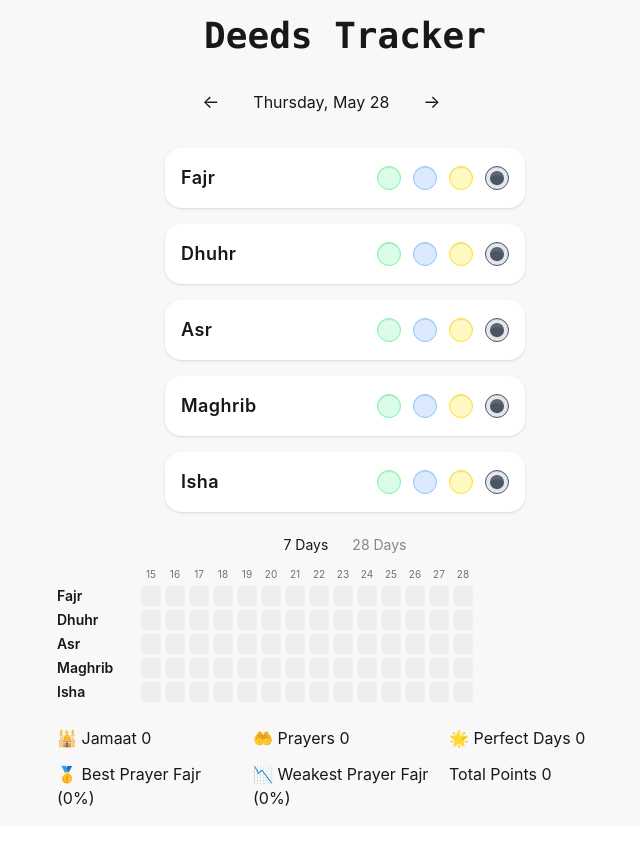
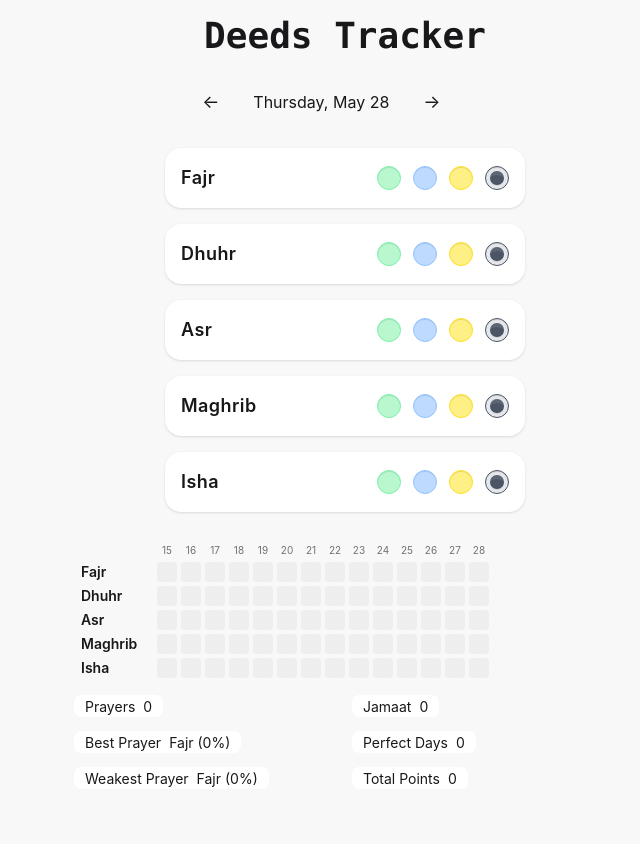
Before and after one commit to KnTanveer/Deeds-tracker, a React (Vite) app: page / in a window 1280 px wide. Shown: the top 844 px of the page, without its empty margins (295-935 px from the left). Built offline with nearby package versions, Linux system fonts and the light colour scheme.

Commit message:
made stats section

```diff
--- a/src/App.jsx
+++ b/src/App.jsx
@@ -1,13 +1,38 @@
 import NamaazCard from "./components/NamaazCard";
-import NavigateDates from "./components/navigateDates";
-import PrayerHeatmap from "./components/PrayerHeatmap";
 import Stats from "./pages/Stats";
-import { formateDateKey } from "./utils/formatDate";
+import { formateDateKey, formatRedeableDate } from "./utils/formatDate";
 import { useEffect, useState } from "react";
 
 function App() {
   const [selectedDate, setSelectedDate] = useState(new Date());
   const dateKey = formateDateKey(selectedDate);
+
+  // previous & next dates
+  const goToPreviousDay = () => {
+    const newDate = new Date(selectedDate);
+    newDate.setDate(newDate.getDate() - 1);
+
+    setSelectedDate(newDate);
+  };
+
+  const goToNextDay = () => {
+    const newDate = new Date(selectedDate);
+    newDate.setDate(newDate.getDate() + 1);
+    const today = new Date();
+
+    if (formateDateKey(newDate) > formateDateKey(today)) {
+      return;
+    }
+
+    setSelectedDate(newDate);
+  };
+
+  // navigate to today
+  function goToToday() {
+    const today = new Date();
+
+    setSelectedDate(today);
+  };
 
   const createEmptyDay = () => ({
     Fajr: { status: "none", points: 0 },
@@ -43,11 +68,9 @@ function App() {
     }));
   };
 
-  const [statsView, setStatsView] =
-    useState("week");
-
-
   const prayers = ["Fajr", "Dhuhr", "Asr", "Maghrib", "Isha"];
+  const header = formatRedeableDate(selectedDate);
+  const isToday = formateDateKey(selectedDate) === formateDateKey(new Date());
 
   return (
     <div className="min-h-screen p-4">
@@ -56,7 +79,33 @@ function App() {
           Deeds Tracker
         </h1>
 
-        <NavigateDates selectedDate={selectedDate} setSelectedDate={setSelectedDate}/>
+        {/* Navigate dates */}
+        <div className="mb-6 flex items-center justify-center mx-auto w-full max-w-90">
+          <button
+            onClick={goToPreviousDay}
+            className="rounded-lg px-3 py-2 text-lg hover:bg-gray-100"
+          >
+            ←
+          </button>
+
+          <p className="min-w-45 text-center text-md">
+            {header}
+          </p>
+
+          <button
+            onClick={goToNextDay}
+            className="rounded-lg px-3 py-2 text-lg hover:bg-gray-100"
+          >
+            →
+          </button>
+
+          <button
+            onClick={goToToday}
+            className={`btn btn-outline ${isToday ? "invisible" : "visible hover:bg-gray-100"}`}
+          >
+            ↺
+          </button>
+        </div>
 
         <div className="mt-6 space-y-4">
           {prayers.map((namaaz) => (
@@ -69,41 +118,7 @@ function App() {
           ))}
         </div>
 
-        <div className="tabs tabs-boxed justify-center mb-6">
-          <button
-            className={`tab ${statsView === "week" ? "tab-active" : ""
-              }`}
-            onClick={() => setStatsView("week")}
-          >
-            7 Days
-          </button>
-
-          <button
-            className={`tab ${statsView === "month" ? "tab-active" : ""
-              }`}
-            onClick={() => setStatsView("month")}
-          >
-            28 Days
-          </button>
-
-          {statsView === "week" && (
-            <PrayerHeatmap
-              namaazData={namaazData}
-              days={14}
-            />
-          )}
-
-          {statsView === "month" && (
-            <PrayerHeatmap
-              namaazData={namaazData}
-              days={14}
-            />
-          )}
-
-        </div>
-
         <Stats namaazData={namaazData} />
-
       </div>
     </div>
   )
--- a/src/components/NamaazCard.jsx
+++ b/src/components/NamaazCard.jsx
@@ -14,25 +14,25 @@ function NamaazCard({ namaaz, todayData, updatePrayerStatus }) {
                             type="radio" name={namaaz}
                             checked={todayData?.[namaaz].status === "jamaat"}
                             onChange={() => updatePrayerStatus(namaaz, "jamaat")}
-                            className="radio bg-green-100 border-green-300 checked:bg-green-200 checked:text-green-600 checked:border-green-600" />
+                            className="radio bg-green-200 border-green-300 checked:bg-green-200 checked:text-green-600 checked:border-green-600" />
 
                         <input
                             type="radio" name={namaaz}
                             checked={todayData?.[namaaz].status === "individual"}
                             onChange={() => updatePrayerStatus(namaaz, "individual")}
-                            className="radio bg-blue-100 border-blue-300 checked:bg-blue-200 checked:text-blue-600 checked:border-blue-600" />
+                            className="radio bg-blue-200 border-blue-300 checked:bg-blue-200 checked:text-blue-600 checked:border-blue-600" />
 
                         <input
                             type="radio" name={namaaz}
                             checked={todayData?.[namaaz].status === "qaza"}
                             onChange={() => updatePrayerStatus(namaaz, "qaza")}
-                            className="radio bg-yellow-100 border-yellow-300 checked:bg-yellow-200 checked:text-yellow-600 checked:border-yellow-600" />
+                            className="radio bg-yellow-200 border-yellow-300 checked:bg-yellow-200 checked:text-yellow-600 checked:border-yellow-600" />
 
                         <input
                             type="radio" name={namaaz}
                             checked={todayData?.[namaaz].status === "none"}
                             onChange={() => updatePrayerStatus(namaaz, "none")}
-                            className="radio bg-gray-100 border-gray-300 checked:bg-gray-200 checked:text-gray-600 checked:border-gray-600" />
+                            className="radio bg-gray-200 border-gray-300 checked:bg-gray-200 checked:text-gray-600 checked:border-gray-600" />
 
                     </div>
 
--- /dev/null
+++ b/src/components/NamaazHeatmap.jsx
@@ -0,0 +1,106 @@
+import { Fragment, useEffect, useMemo, useRef } from "react";
+import { formateDateKey } from "../utils/formatDate";
+
+const prayers = ["Fajr", "Dhuhr", "Asr", "Maghrib", "Isha"];
+
+const statusColor = {
+    jamaat: "bg-green-500",
+    individual: "bg-blue-500",
+    qaza: "bg-yellow-400",
+    none: "bg-base-300",
+};
+
+function NamaazHeatmap({ namaazData, minDays = 14 }) {
+    const scrollRef = useRef(null);
+
+    const dateRange = useMemo(() => {
+        const dataKeys = Object.keys(namaazData || {}).sort();
+
+        // show atleast 14 days
+        if (dataKeys.length === 0) {
+            return Array.from({ length: minDays }, (_, i) => {
+                const d = new Date();
+                d.setDate(d.getDate() - (minDays - 1 - i));
+                return d;
+            });
+        }
+
+        const firstDataDate = new Date(dataKeys[0]);
+        const lastDataDate = new Date(dataKeys[dataKeys.length - 1]);
+
+        const today = new Date();
+
+        // Use the latest of today or latest data date
+        const endDate = lastDataDate > today ? lastDataDate : today;
+
+        const diffDays =
+            Math.floor(
+                (endDate - firstDataDate) / (1000 * 60 * 60 * 24)
+            ) + 1;
+
+        const totalDays = Math.max(minDays, diffDays);
+
+        const startDate = new Date(endDate);
+        startDate.setDate(endDate.getDate() - (totalDays - 1));
+
+        return Array.from({ length: totalDays }, (_, i) => {
+            const d = new Date(startDate);
+            d.setDate(startDate.getDate() + i);
+            return d;
+        });
+    }, [namaazData, minDays]);
+
+    // Auto-scroll to latest date (right side)
+    useEffect(() => {
+        if (scrollRef.current) {
+            scrollRef.current.scrollLeft =
+                scrollRef.current.scrollWidth;
+        }
+    }, [dateRange.length]);
+
+    return (
+        <div ref={scrollRef} className="w-full overflow-x-auto mb-4">
+            <div
+                className="inline-grid gap-1 min-w-max"
+                style={{ gridTemplateColumns: `80px repeat(${dateRange.length}, minmax(16px, 1fr))`, }}
+            >
+                <div />
+
+                {dateRange.map((day) => (
+                    <div
+                        key={day.toISOString()}
+                        className="text-[10px] text-center text-base-content/60"
+                    >
+                        {day.getDate()}
+                    </div>
+                ))}
+
+                {prayers.map((prayer) => (
+                    <Fragment key={prayer}>
+                        <div className=" sticky left-0 z-10 bg-base-200 flex items-center whitespace-nowrap text-xs sm:text-sm font-semibold px-2">
+                            {prayer}
+                        </div>
+
+                        {dateRange.map((day) => {
+                            const key = formateDateKey(day);
+
+                            const status =
+                                namaazData?.[key]?.[prayer]?.status ||
+                                "none";
+
+                            return (
+                                <div
+                                    key={`${prayer}-${key}`}
+                                    title={`${prayer}: ${status}`}
+                                    className={`h-4 w-4 sm:h-5 sm:w-5 rounded ${statusColor[status]}`}
+                                />
+                            );
+                        })}
+                    </Fragment>
+                ))}
+            </div>
+        </div>
+    );
+}
+
+export default NamaazHeatmap;
--- a/src/components/PrayerHeatmap.jsx
+++ /dev/null
@@ -1,84 +0,0 @@
-import { formateDateKey } from "../utils/formatDate";
-
-const prayers = [
-    "Fajr",
-    "Dhuhr",
-    "Asr",
-    "Maghrib",
-    "Isha",
-];
-
-const statusColor = {
-    jamaat: "bg-green-500",
-    individual: "bg-blue-500",
-    qaza: "bg-yellow-400",
-    none: "bg-base-300",
-};
-
-export default function PrayerHeatmap({
-    namaazData,
-    days = 28,
-}) {
-    const dateRange = Array.from(
-        { length: days },
-        (_, i) => {
-            const d = new Date();
-            d.setDate(d.getDate() - (days - 1 - i));
-            return d;
-        }
-    );
-
-    return (
-        <div className="w-full overflow-x-auto">
-            <div
-                className="inline-grid gap-1"
-                style={{
-                    gridTemplateColumns: `80px repeat(${days}, minmax(16px, 1fr))`,
-                }}
-            >
-                <div />
-
-                {dateRange.map((day) => (
-                    <div
-                        key={day.toISOString()}
-                        className="text-[10px] text-center text-base-content/60"
-                    >
-                        {day.getDate()}
-                    </div>
-                ))}
-
-                {prayers.map((prayer) => (
-                    <>
-                        <div
-                            key={prayer}
-                            className="flex items-center text-xs sm:text-sm font-semibold"
-                        >
-                            {prayer}
-                        </div>
-
-                        {dateRange.map((day) => {
-                            const key = formateDateKey(day);
-
-                            const status =
-                                namaazData?.[key]?.[prayer]?.status ||
-                                "none";
-
-                            return (
-                                <div
-                                    key={`${prayer}-${key}`}
-                                    title={`${prayer}: ${status}`}
-                                    className={`
-                    h-4 w-4
-                    sm:h-5 sm:w-5
-                    rounded
-                    ${statusColor[status]}
-                  `}
-                                />
-                            );
-                        })}
-                    </>
-                ))}
-            </div>
-        </div>
-    );
-}
--- a/src/components/StatCard.jsx
+++ b/src/components/StatCard.jsx
@@ -1,7 +1,12 @@
-function StatCard({ icon, title, value }) {
+function StatCard({ color, title, value }) {
+    const colorCss = `text-${color}-300`;
+
     return (
-        <div>{icon} {title} {value}</div>
-    )
+        <div className="badge badge-lg sm:badge-md">
+            <p className={colorCss}>{title}</p>
+            {value}
+        </div>
+    );
 }
 
-export default StatCard
+export default StatCard;
--- a/src/pages/Stats.jsx
+++ b/src/pages/Stats.jsx
@@ -1,4 +1,5 @@
 import StatCard from "../components/StatCard";
+import NamaazHeatmap from "../components/NamaazHeatmap";
 
 function Stats({ namaazData }) {
     function getTotalJamaatCount(data) {
@@ -34,7 +35,7 @@ function Stats({ namaazData }) {
 
         Object.values(data).forEach((day) => {
             const allJamaat = Object.values(day).every(
-                (prayer) => prayer.status === "jamaat"
+                (prayer) => prayer.status !== "none"
             );
 
             if (allJamaat) {
@@ -45,13 +46,7 @@ function Stats({ namaazData }) {
         return perfectDays;
     }
 
-    const PRAYERS = [
-        "Fajr",
-        "Dhuhr",
-        "Asr",
-        "Maghrib",
-        "Isha",
-    ];
+    const PRAYERS = ["Fajr", "Dhuhr", "Asr", "Maghrib", "Isha",];
 
     function getPrayerStats(data) {
         const stats = {};
@@ -140,41 +135,51 @@ function Stats({ namaazData }) {
     const weakestPrayer = getWeakestPrayer(namaazData);
 
     return (
-        <div className="grid grid-cols-2 gap-3 md:grid-cols-3">
+        <div className="min-h-screen p-4">
+            <div className="mx-auto w-full max-w-md sm:max-w-lg md:max-w-xl">
+                <NamaazHeatmap
+                    namaazData={namaazData}
+                    days={14}
+                />
+
+                <div className="grid gap-3 grid-cols-1 sm:grid-cols-2 ">
                     <StatCard
-                icon="🕌"
+                        color="green"
+                        title="Prayers"
+                        value={getTotalPrayerCount(namaazData)}
+                    />
+
+                    <StatCard
+                        color="green"
                         title="Jamaat"
                         value={getTotalJamaatCount(namaazData)}
                     />
 
                     <StatCard
-                icon="🤲"
-                title="Prayers"
-                value={getTotalPrayerCount(namaazData)}
+                        color="blue"
+                        title="Best Prayer"
+                        value={`${bestPrayer.prayer} (${bestPrayer.percentage}%)`}
                     />
 
                     <StatCard
-                icon="🌟"
+                        color="blue"
                         title="Perfect Days"
                         value={getPerfectDays(namaazData)}
                     />
 
                     <StatCard
-                icon="🥇"
-                title="Best Prayer"
-                value={`${bestPrayer.prayer} (${bestPrayer.percentage}%)`}
-            />
-
-            <StatCard
-                icon="📉"
+                    color="lime"
                         title="Weakest Prayer"
                         value={`${weakestPrayer.prayer} (${weakestPrayer.percentage}%)`}
                     />
 
                     <StatCard
+                    color="lime"
                         title="Total Points"
                         value={getTotalPoints(namaazData)}
                     />
+                </div>
+            </div>
         </div>
     )
 }
```
Also changed, not shown: src/components/NavigateDates.jsx (deleted, +0 -64 lines). Lines whose indentation alone changed are shown as unchanged.
